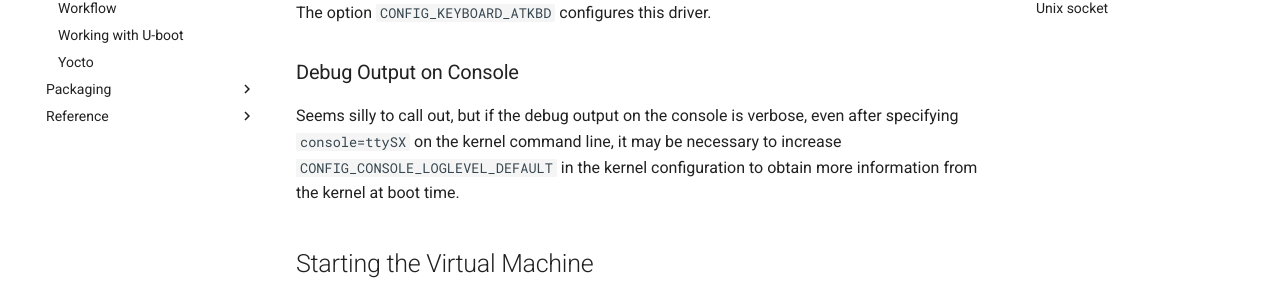
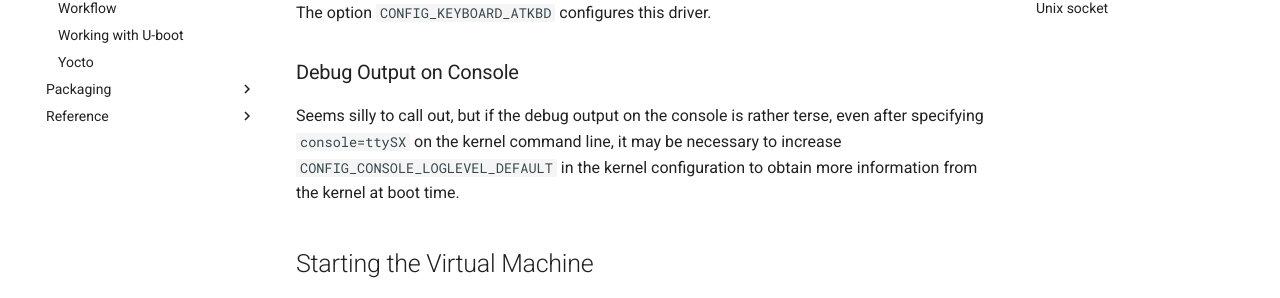
Before and after one commit to AmateurECE/twardyece-repository, an MkDocs documentation site: the page built from docs/Embedded/BootingKernelUnderQemu.md, in a window 1280 px wide and 900 px high. Shown: the part 328-626 px from the top of the window. Built offline with MkDocs 1.6.1 and Material for MkDocs 9.7.7, drawn with Linux system fonts in a browser that asks for light colours.

Commit message:
Fix English problem

```diff
--- a/docs/Embedded/BootingKernelUnderQemu.md
+++ b/docs/Embedded/BootingKernelUnderQemu.md
@@ -13,7 +13,7 @@ driver.
 
 ### Debug Output on Console
 
-Seems silly to call out, but if the debug output on the console is verbose, even
+Seems silly to call out, but if the debug output on the console is rather terse, even
 after specifying `console=ttySX` on the kernel command line, it may be necessary to
 increase `CONFIG_CONSOLE_LOGLEVEL_DEFAULT` in the kernel configuration to obtain more
 information from the kernel at boot time.
```
